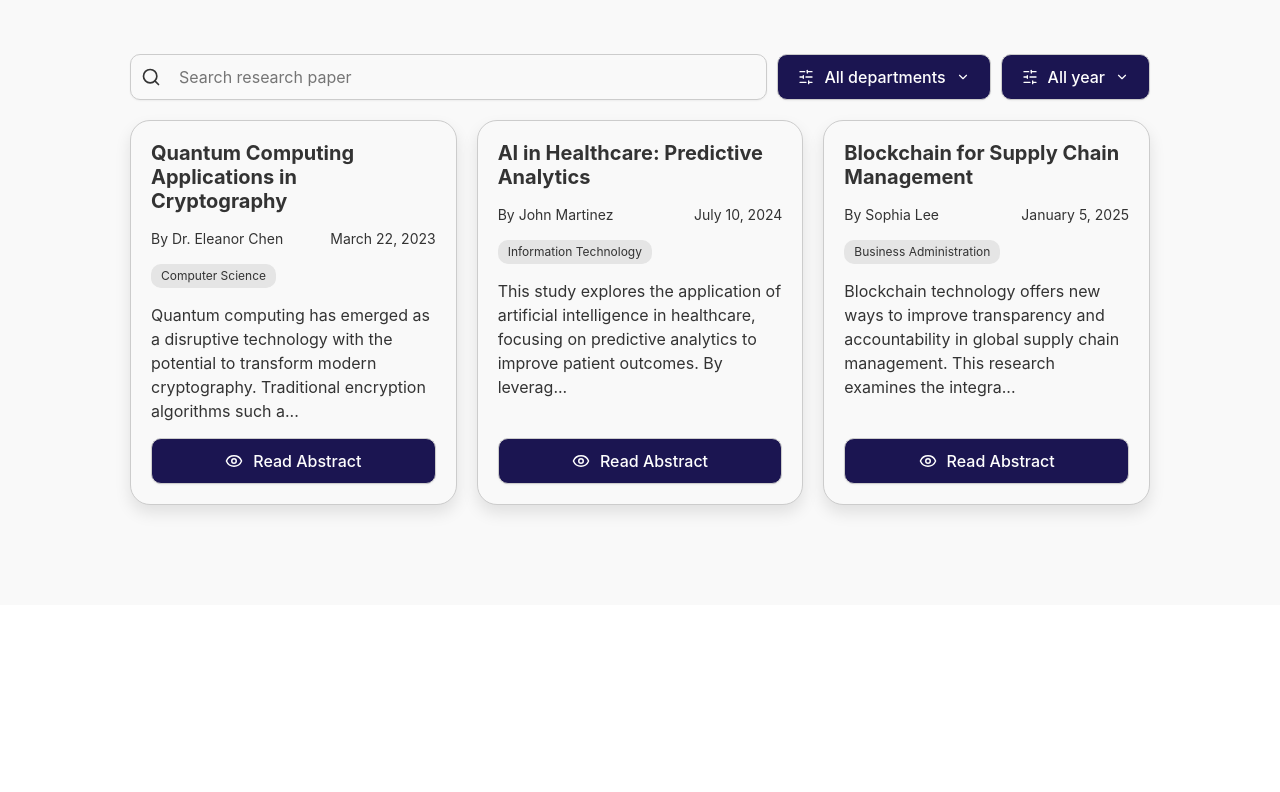
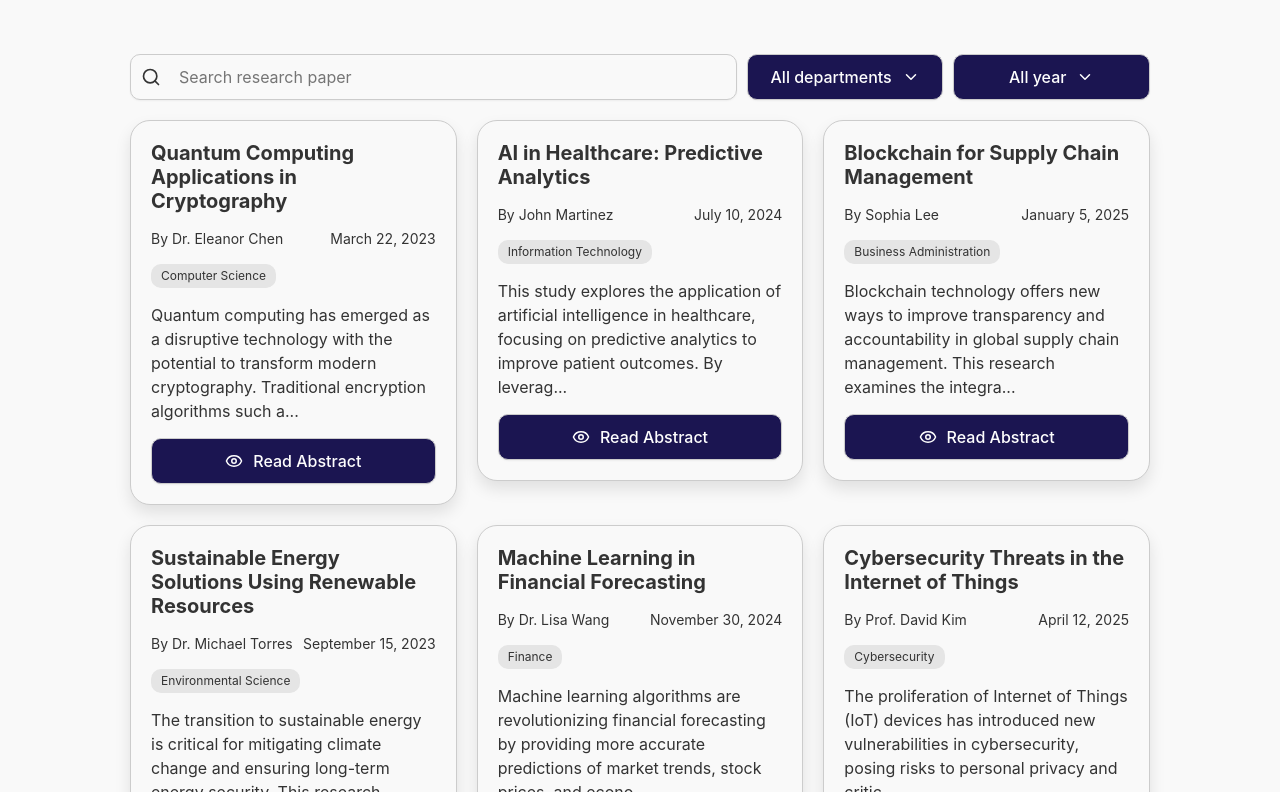
Before and after one commit to r4ppz19/research-library, a React (Vite) app: page /#/student/dashboard in a window 1280 px wide. Shown: the part 228-1020 px from the top of the page. Before the commit the page ends 833 px from the top, so only its background shows below. Built offline with nearby package versions, Linux system fonts and the light colour scheme.

Commit message:
fix: FilterResearch component and add dummy research data for testing

```diff
--- a/src/components/filter/FilterResearch.jsx
+++ b/src/components/filter/FilterResearch.jsx
@@ -1,5 +1,5 @@
 import { useState } from "react";
-import { SlidersHorizontal, ChevronDown } from "lucide-react";
+import { ChevronDown } from "lucide-react";
 import style from "./FilterResearch.module.css";
 import Button from "../button/Button";
 
@@ -25,9 +25,11 @@ function FilterResearch({ departments, years, onFilter }) {
     <div className={style.filterSection}>
       {/* Department Filter */}
       <div className={style.dropdownWrapper}>
-        <Button onClick={() => setDeptOpen((prev) => !prev)}>
-          <SlidersHorizontal size={16} />
-          {selectedDept} <ChevronDown size={14} />
+        <Button
+          onClick={() => setDeptOpen((prev) => !prev)}
+          className={style.filterButton}
+        >
+          {selectedDept} <ChevronDown size={18} />
         </Button>
         {deptOpen && (
           <ul className={style.dropdownMenu}>
@@ -45,9 +47,11 @@ function FilterResearch({ departments, years, onFilter }) {
 
       {/* Year Filter */}
       <div className={style.dropdownWrapper}>
-        <Button onClick={() => setYearOpen((prev) => !prev)}>
-          <SlidersHorizontal size={16} />
-          {selectedYear} <ChevronDown size={14} />
+        <Button
+          onClick={() => setYearOpen((prev) => !prev)}
+          className={style.filterButton}
+        >
+          {selectedYear} <ChevronDown size={18} />
         </Button>
         {yearOpen && (
           <ul className={style.dropdownMenu}>
--- a/src/components/filter/FilterResearch.module.css
+++ b/src/components/filter/FilterResearch.module.css
@@ -1,32 +1,37 @@
 .filterSection {
   display: flex;
+  flex-direction: row;
+  align-items: flex-start;
   gap: 10px;
   position: relative;
+  flex: 2;
 }
 
 .dropdownWrapper {
   position: relative;
+  display: flex;
+  flex-direction: column;
+  flex: 1;
+}
+
+.filterButton {
+  white-space: nowrap;
 }
 
 .dropdownMenu {
   position: absolute;
   top: 110%;
   left: 0;
+  border-radius: 5px;
+  padding: 5px 0;
+  z-index: 100;
+  min-width: 150px;
   background: var(--color-surface);
   border: 1px solid var(--border-default);
-  border-radius: 6px;
-  padding: 5px 0;
-  list-style: none;
   box-shadow: var(--shadow-sm);
-  z-index: 100;
-  min-width: 150px;
 }
 
 .dropdownMenu li {
   padding: 8px 12px;
   cursor: pointer;
 }
-
-.dropdownMenu li:hover {
-  background: var(--color-hover);
-}
--- a/src/components/modal/ProfileModal.jsx
+++ b/src/components/modal/ProfileModal.jsx
@@ -33,7 +33,7 @@ function ProfileModal({ onClose, isOpen }) {
     <div className={style.overlay} onClick={onClose}>
       <div className={style.modal} onClick={(e) => e.stopPropagation()}>
         <div className={style.header}>
-          <h1 className={style.title}>My Profile</h1>
+          <h1 className={style.title}>Profile</h1>
           <button
             className={style.closeButton}
             onClick={onClose}
@@ -58,7 +58,7 @@ function ProfileModal({ onClose, isOpen }) {
         </div>
 
         <div className={style.subheader}>
-          <h2 className={style.tableHeader}>My Document Request</h2>
+          <h2 className={style.tableHeader}>Document Request</h2>
         </div>
         <table className={style.table}>
           <thead>
--- /dev/null
+++ b/src/dummy/dummy-research.js
@@ -0,0 +1,67 @@
+const dummyResearch = [
+  {
+    id: 1,
+    title: "Quantum Computing Applications in Cryptography",
+    author: "Dr. Eleanor Chen",
+    date: "March 22, 2023",
+    department: "Computer Science",
+    abstract:
+      "Quantum computing has emerged as a disruptive technology with the potential to transform modern cryptography. Traditional encryption algorithms such as RSA and ECC rely on the computational difficulty of problems like factoring and discrete logarithms, which quantum computers can solve efficiently using Shor’s algorithm. This research explores practical approaches to developing quantum-resistant cryptographic protocols, analyzing their strengths and weaknesses, and proposing hybrid methods that combine classical and quantum-safe encryption.",
+  },
+  {
+    id: 2,
+    title: "AI in Healthcare: Predictive Analytics",
+    author: "John Martinez",
+    date: "July 10, 2024",
+    department: "Information Technology",
+    abstract:
+      "This study explores the application of artificial intelligence in healthcare, focusing on predictive analytics to improve patient outcomes. By leveraging large datasets of medical records, diagnostic tests, and genetic information, machine learning models can detect patterns and predict potential illnesses before symptoms manifest. The research discusses ethical implications, data privacy concerns, and implementation challenges, while highlighting case studies where AI-driven predictions significantly reduced hospital readmissions and improved personalized treatment plans.",
+  },
+  {
+    id: 3,
+    title: "Blockchain for Supply Chain Management",
+    author: "Sophia Lee",
+    date: "January 5, 2025",
+    department: "Business Administration",
+    abstract:
+      "Blockchain technology offers new ways to improve transparency and accountability in global supply chain management. This research examines the integration of blockchain into logistics, focusing on real-time tracking of goods, verification of authenticity, and reduction of fraudulent activities. The paper analyzes case studies across industries such as food safety, pharmaceuticals, and manufacturing, where blockchain-based systems increased trust among stakeholders and optimized operational efficiency.",
+  },
+  {
+    id: 4,
+    title: "Sustainable Energy Solutions Using Renewable Resources",
+    author: "Dr. Michael Torres",
+    date: "September 15, 2023",
+    department: "Environmental Science",
+    abstract:
+      "The transition to sustainable energy is critical for mitigating climate change and ensuring long-term energy security. This research investigates innovative solutions leveraging renewable resources such as solar, wind, and hydroelectric power. It evaluates the efficiency, scalability, and economic viability of these technologies, including advancements in energy storage systems like batteries and pumped hydro. The study also addresses policy frameworks, regulatory challenges, and global case studies demonstrating successful integration of renewables into national grids, emphasizing the role of smart grids and IoT in optimizing energy distribution and reducing carbon footprints.",
+  },
+  {
+    id: 5,
+    title: "Machine Learning in Financial Forecasting",
+    author: "Dr. Lisa Wang",
+    date: "November 30, 2024",
+    department: "Finance",
+    abstract:
+      "Machine learning algorithms are revolutionizing financial forecasting by providing more accurate predictions of market trends, stock prices, and economic indicators. This research delves into the application of supervised and unsupervised learning techniques, such as neural networks and regression models, to analyze historical data and identify patterns. It explores the challenges of overfitting, data quality, and interpretability, while discussing real-world implementations in algorithmic trading and risk assessment. The paper also examines ethical considerations, including bias in models and the need for regulatory oversight to ensure fair and transparent financial systems.",
+  },
+  {
+    id: 6,
+    title: "Cybersecurity Threats in the Internet of Things",
+    author: "Prof. David Kim",
+    date: "April 12, 2025",
+    department: "Cybersecurity",
+    abstract:
+      "The proliferation of Internet of Things (IoT) devices has introduced new vulnerabilities in cybersecurity, posing risks to personal privacy and critical infrastructure. This comprehensive study analyzes common threats such as DDoS attacks, data breaches, and malware propagation in IoT ecosystems. It proposes mitigation strategies including encryption protocols, secure firmware updates, and anomaly detection systems powered by AI. The research includes case studies from smart homes, industrial IoT, and healthcare devices, highlighting the importance of standardized security frameworks and international collaboration to combat evolving cyber threats and protect interconnected networks.",
+  },
+  {
+    id: 7,
+    title: "Advancements in Gene Editing Technologies",
+    author: "Dr. Anna Patel",
+    date: "June 8, 2024",
+    department: "Biology",
+    abstract:
+      "Gene editing technologies like CRISPR-Cas9 have opened unprecedented possibilities for treating genetic disorders and enhancing agricultural productivity. This research provides an in-depth analysis of the mechanisms, applications, and ethical dilemmas surrounding these tools. It covers advancements in precision editing, off-target effects, and delivery methods, while discussing regulatory landscapes and public perceptions. Case studies from medical treatments for diseases like sickle cell anemia and crop improvements for drought resistance illustrate the transformative potential, alongside calls for responsible innovation to balance scientific progress with societal impacts.",
+  },
+];
+
+export default dummyResearch;
--- a/src/pages/dashboard/StudentDashboard.jsx
+++ b/src/pages/dashboard/StudentDashboard.jsx
@@ -5,6 +5,7 @@ import Header from "../../components/header/Header";
 import TextField from "../../components/form/TextField";
 import ResearchCard from "../../components/card/ResearchCard";
 import FilterResearch from "../../components/filter/FilterResearch";
+import dummyResearch from "../../dummy/dummy-research";
 
 function HomePage() {
   const [search, setSearch] = useState("");
@@ -17,36 +18,6 @@ function HomePage() {
   const toggleMenu = () => {
     setMenuOpen((prev) => !prev);
   };
-
-  const dummyResearch = [
-    {
-      id: 1,
-      title: "Quantum Computing Applications in Cryptography",
-      author: "Dr. Eleanor Chen",
-      date: "March 22, 2023",
-      department: "Computer Science",
-      abstract:
-        "Quantum computing has emerged as a disruptive technology with the potential to transform modern cryptography. Traditional encryption algorithms such as RSA and ECC rely on the computational difficulty of problems like factoring and discrete logarithms, which quantum computers can solve efficiently using Shor’s algorithm. This research explores practical approaches to developing quantum-resistant cryptographic protocols, analyzing their strengths and weaknesses, and proposing hybrid methods that combine classical and quantum-safe encryption.",
-    },
-    {
-      id: 2,
-      title: "AI in Healthcare: Predictive Analytics",
-      author: "John Martinez",
-      date: "July 10, 2024",
-      department: "Information Technology",
-      abstract:
-        "This study explores the application of artificial intelligence in healthcare, focusing on predictive analytics to improve patient outcomes. By leveraging large datasets of medical records, diagnostic tests, and genetic information, machine learning models can detect patterns and predict potential illnesses before symptoms manifest. The research discusses ethical implications, data privacy concerns, and implementation challenges, while highlighting case studies where AI-driven predictions significantly reduced hospital readmissions and improved personalized treatment plans.",
-    },
-    {
-      id: 3,
-      title: "Blockchain for Supply Chain Management",
-      author: "Sophia Lee",
-      date: "January 5, 2025",
-      department: "Business Administration",
-      abstract:
-        "Blockchain technology offers new ways to improve transparency and accountability in global supply chain management. This research examines the integration of blockchain into logistics, focusing on real-time tracking of goods, verification of authenticity, and reduction of fraudulent activities. The paper analyzes case studies across industries such as food safety, pharmaceuticals, and manufacturing, where blockchain-based systems increased trust among stakeholders and optimized operational efficiency.",
-    },
-  ];
 
   const departments = [...new Set(dummyResearch.map((p) => p.department))];
   const years = [...new Set(dummyResearch.map((p) => p.date.split(" ").pop()))];
--- a/src/pages/dashboard/StudentDashboard.module.css
+++ b/src/pages/dashboard/StudentDashboard.module.css
@@ -39,17 +39,14 @@
 }
 
 .textField {
-  flex: 2;
-}
-
-.allDepartmentsButton,
-.allYearButton {
-  flex: 1;
+  flex: 3;
 }
 
 .researchSection {
   display: flex;
   flex-direction: column;
+  justify-content: center;
+  align-items: flex-start;
   gap: 20px;
 }
 
```
